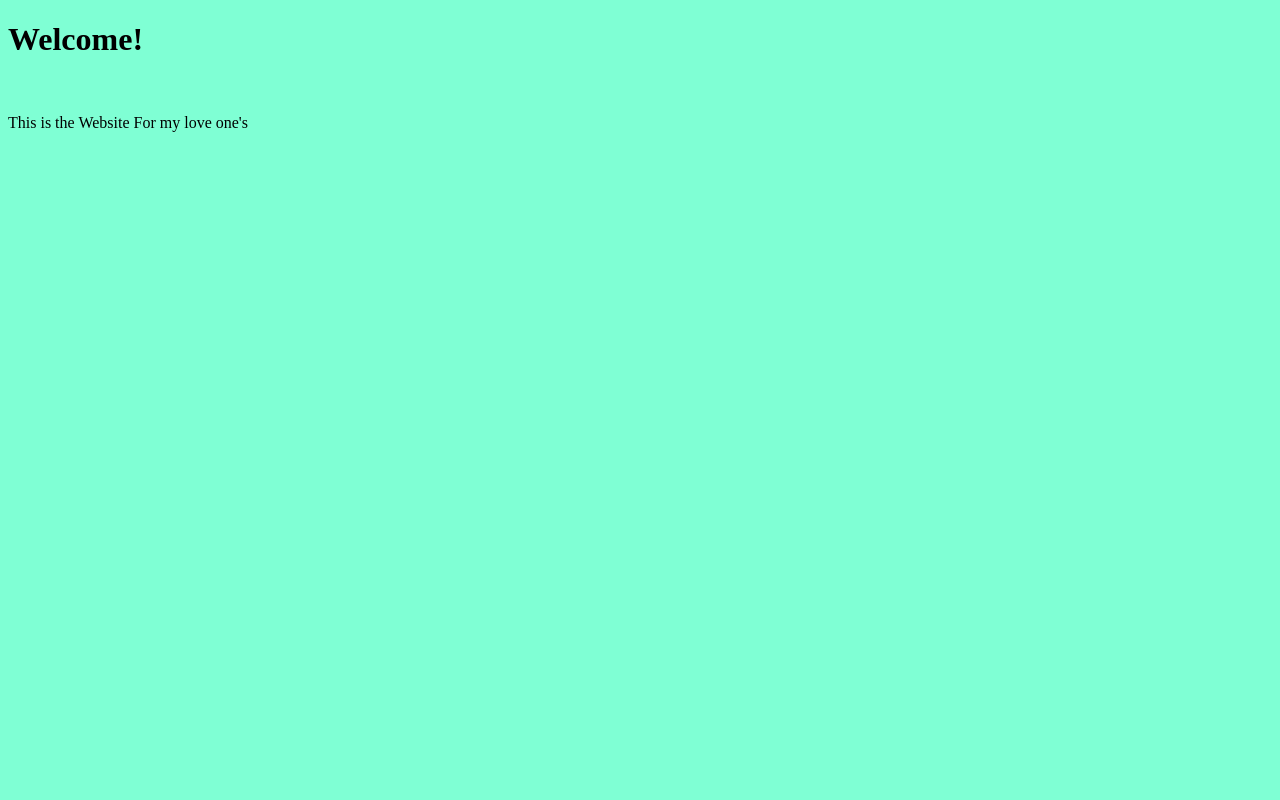
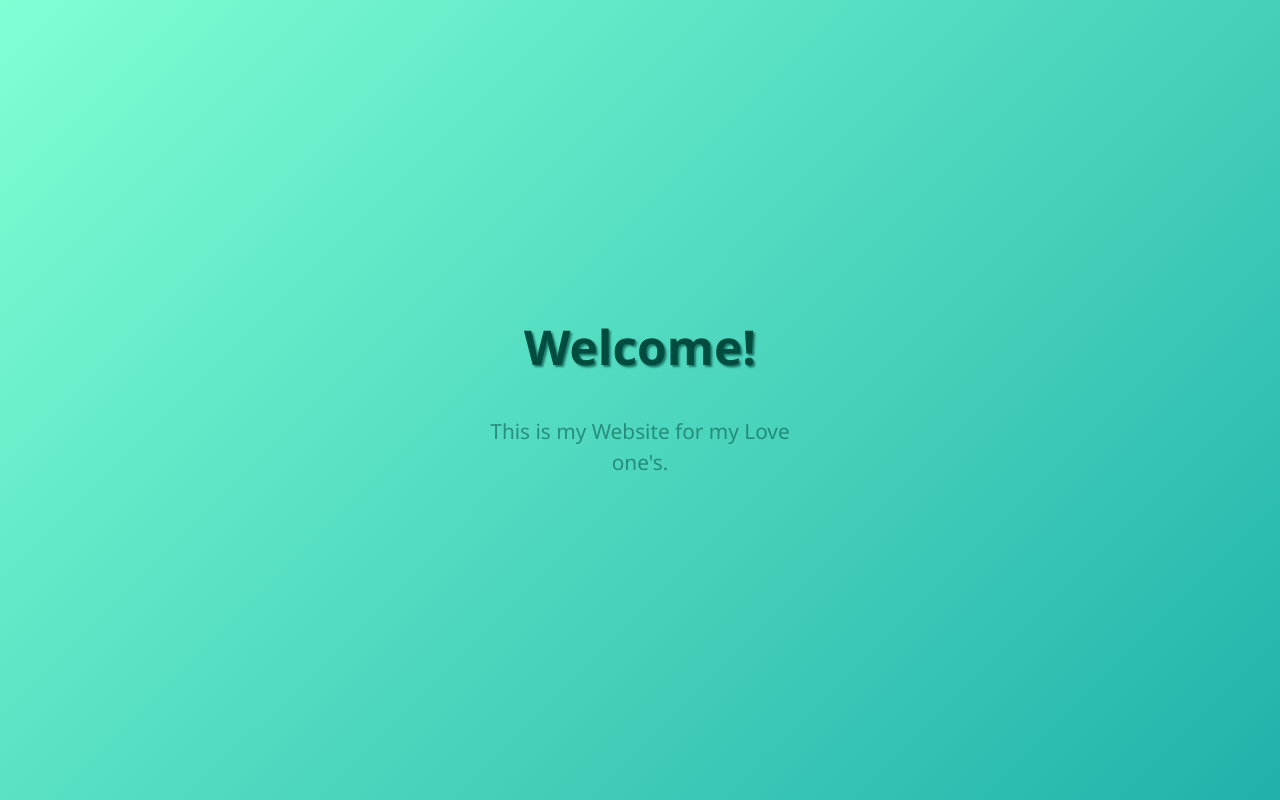
Before and after one commit to Raf52301/Nameit, a plain HTML site: page index.html in a window 1280 px wide. Drawn offline with Linux system fonts and the light colour scheme.

Commit message:
Update index.html

```diff
--- a/index.html
+++ b/index.html
@@ -3,23 +3,57 @@
 <head>
     <meta charset="UTF-8">
     <meta name="viewport" content="width=device-width, initial-scale=1.0">
-    <title>Mareen Sangalang</title>
+    <title>Maureen Sangalang</title>
 
 <style>
-    body{
-        background-color: aquamarine;
-        padding-block-end: 2cap;
+     * {
+      box-sizing: border-box;
     }
 
-    h1{
-        padding-block-end: 0%;
+    body {
+      margin: 0;
+      height: 100vh;
+      background: linear-gradient(135deg, #7fffd4, #20b2aa);
+      display: flex;
+      flex-direction: column;
+      justify-content: center;
+      align-items: center;
+      font-family: 'Segoe UI', Tahoma, Geneva, Verdana, sans-serif;
+      color: #004d40;
+      padding: 10px;
+      text-align: center;
+    }
+    h1 {
+      margin: 0 0 0.3em 0;
+      font-size: 3rem;
+      font-weight: 900;
+      text-shadow: 2px 2px 2px #004d40aa;
+    }
 
+    p {
+      font-size: 1.3rem;
+      max-width: 320px;
+      line-height: 1.5;
+      margin: 0;
+      padding: 0 0 8px 0;
+      color: #004d4088;
     }
+
+    @media (max-width: 400px) {
+      h1 {
+        font-size: 3rem;
+      }
+      p {
+        font-size: 1.1rem;
+        max-width: 280px;
+      }
+
+
 </style>
 </head>
 <body>
     <h1>Welcome!</h1>
     <br>
-    <p>This is the Website For my love one's </p>
+    <p>This is my Website for my Love one's.</p>
 </body>
 </html>
```
